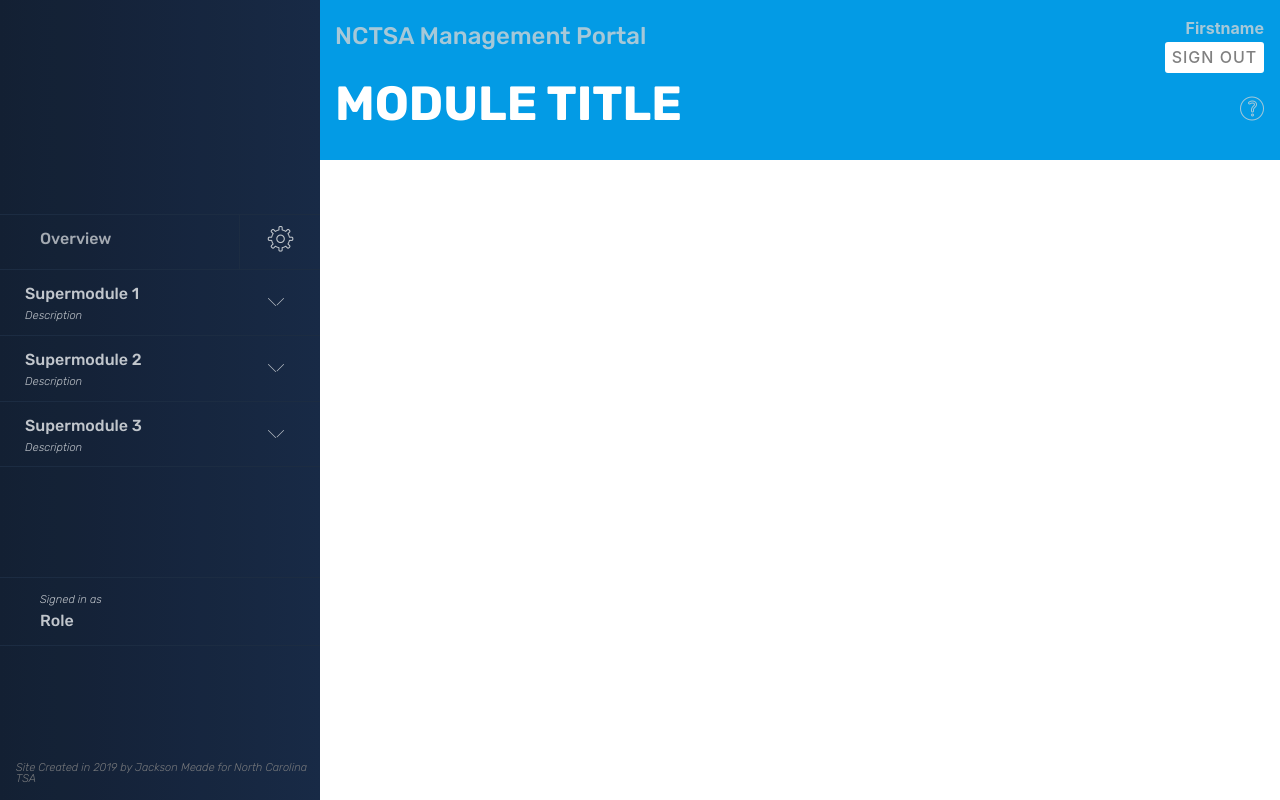
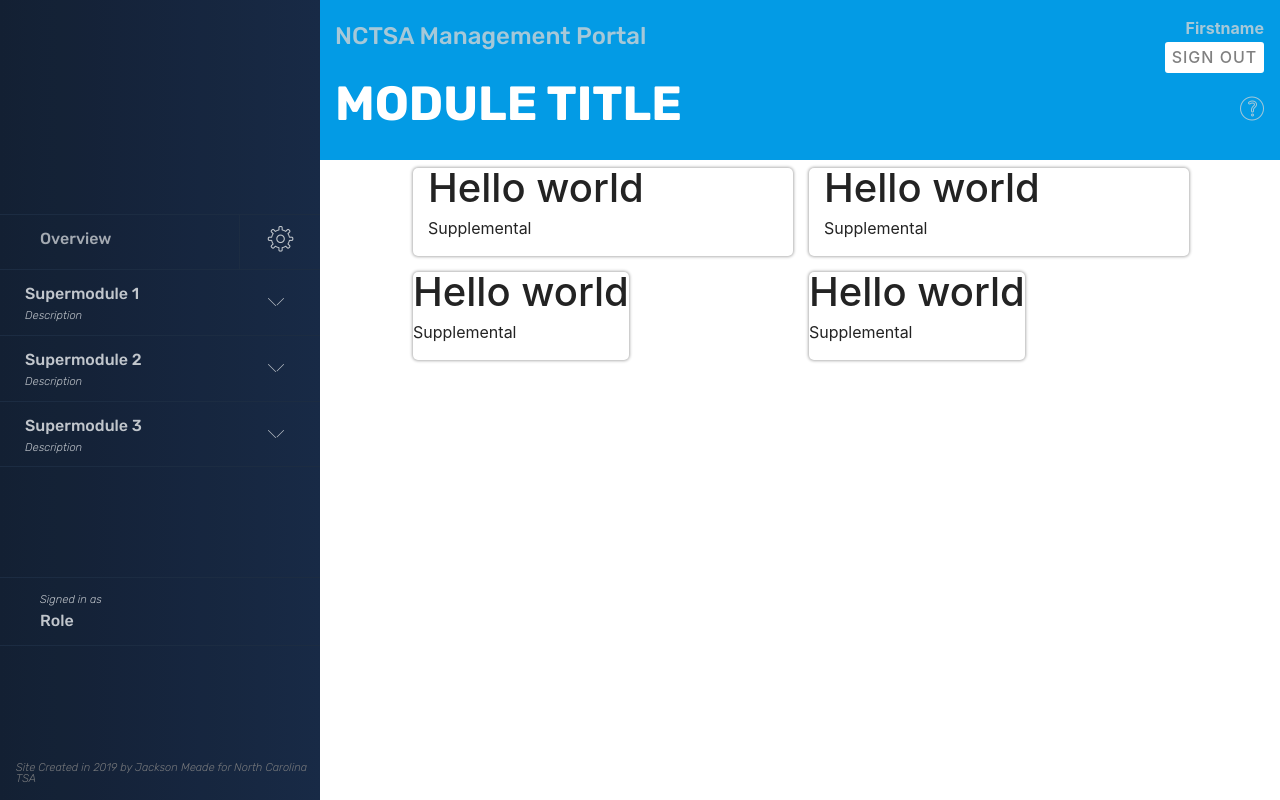
Before and after one commit to JacksonMeade/MyTSA_Main, a plain HTML site: page manage.html in a window 1280 px wide. Shown: the top 800 px of the page. Drawn offline with nearby package versions, Linux system fonts and the light colour scheme; files whose address does not match are found by name.

Commit message:
Add masonry

```diff
--- a/manage.html
+++ b/manage.html
@@ -21,6 +21,9 @@
     <link rel="stylesheet" href="assets/mobirise/css/mbr-additional.css" type="text/css">
 
     <style>
+        body {
+            max-width:100vw;
+        }
         .manage_top {
             border-bottom:1px solid #1c2c42;background:rgba(107, 120, 140,0.1);width:100%;line-height:2rem;font-weight:500;
             color: #c1c6cc !important;
@@ -85,6 +88,15 @@
             .fixed_user_btn {
                 padding:0.1rem 0.3rem !important;
                 margin:0 !important;
+            }
+            .grid-item {
+            -webkit-box-shadow: 0px 0px 3px 1px rgba(179,179,179,1);
+            -moz-box-shadow: 0px 0px 3px 1px rgba(179,179,179,1);
+            box-shadow: 0px 0px 3px 1px rgba(179,179,179,1);
+
+            border-radius:5px;
+
+            margin:0.5rem;
             }
     </style>
 
@@ -200,13 +212,25 @@
                         <h1 class="display-2 text-white" style="line-height:100%; text-transform:uppercase;font-weight:bold">Module Title</h1>
                     </div>
                 </div>
-                <div class="row">
-                    <div class="grid col-12" data-masonry='{ "itemSelector": ".grid-item", "columnWidth": 200 }'>
-                        <div class="grid-item">
-
-                        </div>
-                        <div class="grid-item">
-
+                <div class="container">
+                    <div class="row">
+                        <div class="grid col-12" data-masonry='{ "itemSelector": ".grid-item" }'>
+                            <div class="grid-item col-lg-4 col-md-6 col-sm-12">
+                                <h1>Hello world</h1>
+                                <p>Supplemental</p>
+                            </div>
+                            <div class="grid-item col-lg-4 col-md-4 col-sm-12">
+                                <h1>Hello world</h1>
+                                <p>Supplemental</p>
+                            </div>
+                            <div class="grid-item">
+                                <h1>Hello world</h1>
+                                <p>Supplemental</p>
+                            </div>
+                            <div class="grid-item">
+                                <h1>Hello world</h1>
+                                <p>Supplemental</p>
+                            </div>
                         </div>
                     </div>
                 </div>
```
